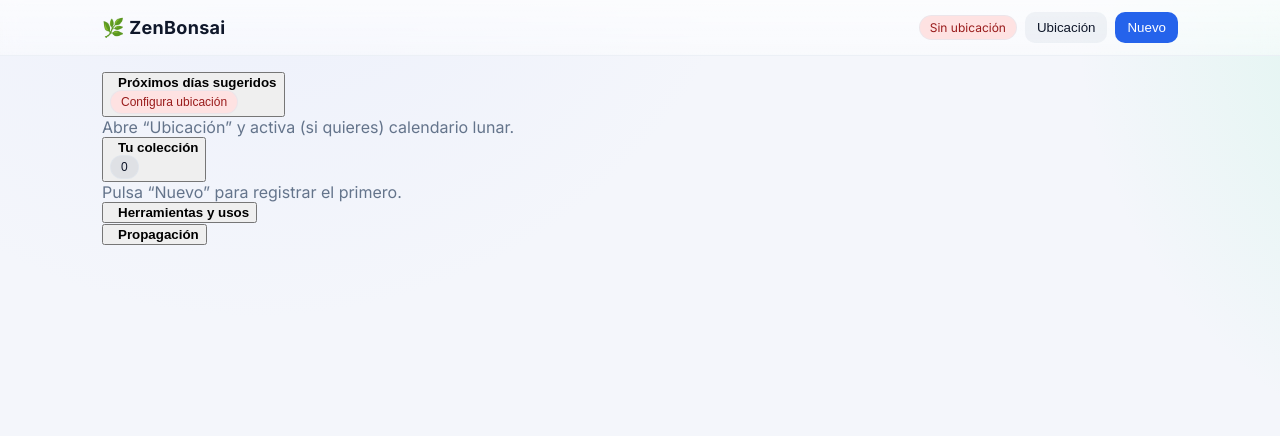
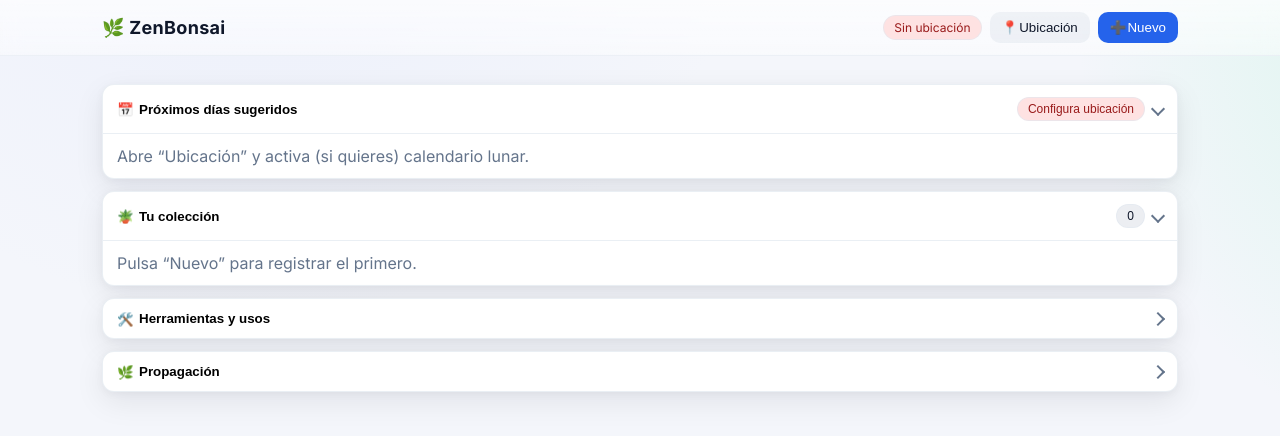
Before and after one commit to Ozvil/ZENBONSAI, a React (Vite) app: page / in a window 1280 px wide. Shown: the top 436 px of the page. Built offline with nearby package versions, Linux system fonts and the light colour scheme.

Commit message:
Update zen.css

```diff
--- a/src/zen.css
+++ b/src/zen.css
@@ -179,3 +179,34 @@ body{ margin:0; font-family: Inter, system-ui, -apple-system, Segoe UI, Roboto,
   animation: zb-shimmer 1.4s infinite linear;
 }
 @keyframes zb-shimmer{ 0%{ background-position: 0% 0 } 100%{ background-position: -180% 0 } }
+/* ==== Accordion & search ==== */
+.zb-accordion{ border:1px solid rgba(226,232,240,0.7); border-radius:12px; background: var(--card); box-shadow: var(--shadow); margin:12px 0; }
+@media (prefers-color-scheme: dark){ .zb-accordion{ border-color: rgba(148,163,184,0.15) } }
+.zb-accordion__head{ width:100%; display:flex; align-items:center; justify-content:space-between; gap:10px; padding:12px 14px; background:transparent; border:none; cursor:pointer; }
+.zb-accordion__body{ padding:12px 14px; border-top:1px solid rgba(226,232,240,0.7) }
+@media (prefers-color-scheme: dark){ .zb-accordion__body{ border-top-color: rgba(148,163,184,0.15) } }
+.zb-caret{ width:10px; height:10px; border-right:2px solid var(--muted); border-bottom:2px solid var(--muted); transform: rotate(-45deg); transition:.2s }
+.zb-accordion.is-open .zb-caret{ transform: rotate(45deg) }
+
+.zb-search{ display:flex; align-items:center; gap:8px; padding:8px 10px; border:1px solid rgba(226,232,240,0.85); border-radius:10px; margin-bottom:10px; background:#fff }
+@media (prefers-color-scheme: dark){ .zb-search{ background: rgba(255,255,255,0.04); border-color: rgba(148,163,184,0.15) } }
+.zb-search input{ border:none; outline:none; background:transparent; width:100%; color:var(--text) }
+
+/* ==== Tiny icons (CSS) ==== */
+.zb-ico{ width:14px; height:14px; display:inline-block; position:relative; }
+.zb-ico--info::before{ content:'ℹ️'; }
+.zb-ico--care::before{ content:'🌱'; }
+.zb-ico--check::before{ content:'✅'; }
+.zb-ico--photos::before{ content:'🖼️'; }
+.zb-ico--images::before{ content:'📷'; }
+.zb-ico--calendar::before{ content:'📅'; }
+.zb-ico--sensor::before{ content:'📟'; }
+.zb-ico--gps::before{ content:'📍'; }
+.zb-ico--plus::before{ content:'➕'; }
+.zb-ico--tools::before{ content:'🛠️'; }
+.zb-ico--prop::before{ content:'🌿'; }
+.zb-ico--collection::before{ content:'🪴'; }
+.zb-ico--style::before{ content:'🎨'; }
+
+/* Callout */
+.zb-callout{ padding:10px 12px; border-radius:10px; border:1px dashed rgba(148,163,184,0.35); background: rgba(99,102,241,0.06); }
```
